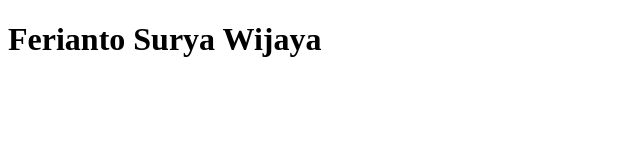
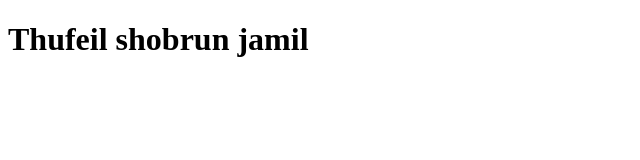
Before and after one commit to thufel/dibimbing-asg18-b9, a plain HTML site: page index.html in a window 1280 px wide. Shown: the whole page, without its empty margins (0-640 px from the left). Drawn offline with Linux system fonts and the light colour scheme.

Commit message:
Update index.html

```diff
--- a/index.html
+++ b/index.html
@@ -7,6 +7,6 @@
     <title>Assignment Dibimbing day 18 Batch 9</title>
 </head>
 <body>
-    <h1>Ferianto Surya Wijaya</h1>
+    <h1>Thufeil shobrun jamil</h1>
 </body>
 </html>
```
